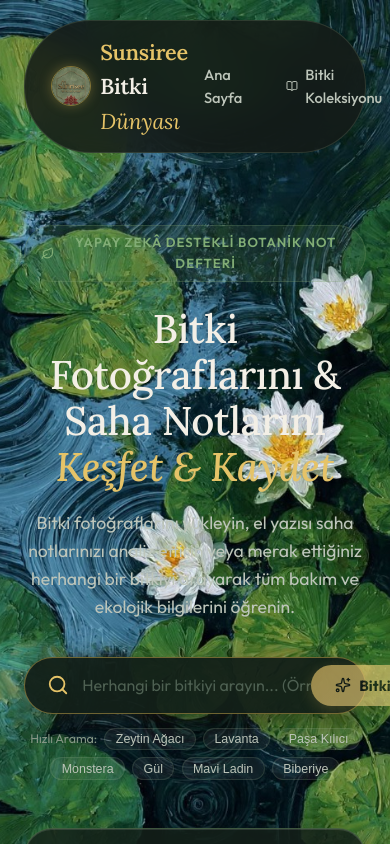
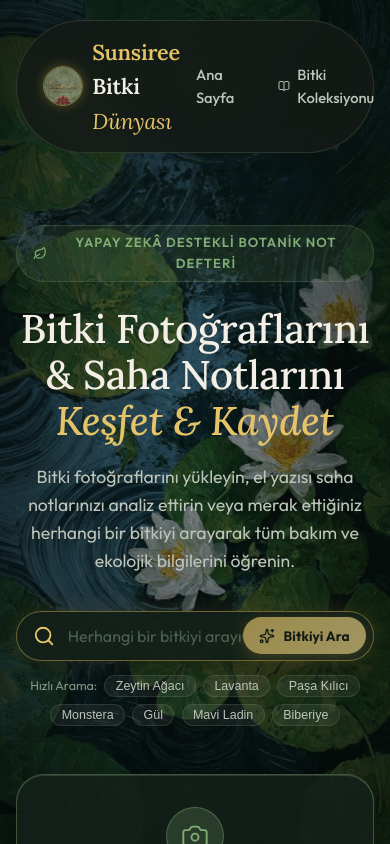
Before and after one commit to emine-dev-cev/botaanik-defteri, a Next.js app in the folder frontend/: page / in a window 390 px wide. Shown: the top 844 px of the page. Built offline with nearby package versions, Linux system fonts and the light colour scheme.

Commit message:
fix(mobile): telefon ekranı için sabit nilüfer arka planı, 100dvh desteği ve mobil arama çubuğu optimize edildi

```diff
--- a/frontend/src/app/globals.css
+++ b/frontend/src/app/globals.css
@@ -69,7 +69,7 @@ html {
 }
 
 body {
-  background: #0b130e url('/app-bg.jpg') center center / cover no-repeat fixed;
+  background-color: transparent !important;
   color: var(--text-primary);
   font-family: 'Outfit', sans-serif;
   -webkit-font-smoothing: antialiased;
@@ -79,16 +79,34 @@ body {
   position: relative;
 }
 
-body::before {
-  content: '';
+/* Sabit Arka Plan Görseli & Şeffaf Botanik Katmanı — Mobilde ve Masaüstünde Asla Zoom Yapmaz */
+.bg-image-fixed {
   position: fixed;
   top: 0;
   left: 0;
-  right: 0;
-  bottom: 0;
-  background: radial-gradient(ellipse at center, rgba(12, 20, 16, 0.75) 0%, rgba(6, 12, 9, 0.88) 100%);
+  width: 100vw;
+  height: 100vh;
+  height: 100dvh;
+  background-image: url('/lotus-bg.jpg');
+  background-size: cover;
+  background-position: center center;
+  background-repeat: no-repeat;
+  z-index: -2;
   pointer-events: none;
+  transform: translate3d(0, 0, 0);
+  -webkit-transform: translate3d(0, 0, 0);
+}
+
+.bg-image-overlay {
+  position: fixed;
+  top: 0;
+  left: 0;
+  width: 100vw;
+  height: 100vh;
+  height: 100dvh;
+  background: radial-gradient(ellipse at center, rgba(12, 20, 16, 0.40) 0%, rgba(6, 12, 9, 0.76) 100%);
   z-index: -1;
+  pointer-events: none;
 }
 
 a {
@@ -465,7 +483,26 @@ textarea::placeholder {
 @media (max-width: 768px) {
   .nav-links { display: none; }
   .mobile-nav { display: flex; }
-  body { padding-bottom: 80px; }
-  h1 { font-size: 2.2rem; }
-  h2 { font-size: 1.8rem; }
+  body { padding-bottom: 90px; }
+  .container { padding: 0 1rem; }
+  h1 { font-size: 2rem; }
+  h2 { font-size: 1.6rem; }
+
+  /* Mobilde nilüfer tablosu ekranın üstüne zarifçe odaklanır ve asla zoom bozulması yapmaz */
+  .bg-image-fixed {
+    background-position: center 25%;
+    background-size: cover;
+  }
+  .bg-image-overlay {
+    background: radial-gradient(ellipse at center, rgba(12, 20, 16, 0.44) 0%, rgba(6, 12, 9, 0.82) 100%);
+  }
+
+  /* Mobil Hızlı Arama Kutusu */
+  .hero-search-wrapper {
+    padding: 0.35rem 0.45rem 0.35rem 1rem !important;
+  }
+  .hero-search-btn {
+    padding: 0.6rem 1rem !important;
+    font-size: 0.85rem !important;
+  }
 }
--- a/frontend/src/app/layout.js
+++ b/frontend/src/app/layout.js
@@ -11,6 +11,10 @@ export default function RootLayout({ children }) {
   return (
     <html lang="tr">
       <body>
+        {/* Sabit Arka Plan Görseli & Şeffaf Botanik Karartma Katmanı (Mobilde Asla Zoom Yapmaz) */}
+        <div className="bg-image-fixed" />
+        <div className="bg-image-overlay" />
+
         <header className="container" style={{ paddingTop: '1.25rem' }}>
           <nav className="navbar animate-enter" style={{
             display: 'flex',
--- a/frontend/src/app/page.js
+++ b/frontend/src/app/page.js
@@ -42,7 +42,7 @@ export default function Home() {
         {/* ─── EVRENSEL HIZLI BİTKİ ARAMA ÇUBUĞU ─── */}
         <div style={{ maxWidth: '680px', margin: '0 auto 3rem' }}>
           <form onSubmit={handleSearch}>
-            <div style={{
+            <div className="hero-search-wrapper" style={{
               display: 'flex',
               alignItems: 'center',
               background: 'rgba(20, 32, 25, 0.95)',
@@ -55,7 +55,7 @@ export default function Home() {
               <Search size={22} style={{ color: 'var(--accent-gold)', flexShrink: 0, marginRight: '0.8rem' }} />
               <input
                 type="text"
-                placeholder="Herhangi bir bitkiyi arayın... (Örn: Zeytin, Lavanta, Monstera, Mavi Ladin)"
+                placeholder="Herhangi bir bitkiyi arayın... (Örn: Zeytin, Lavanta)"
                 value={searchQuery}
                 onChange={(e) => setSearchQuery(e.target.value)}
                 style={{
@@ -65,7 +65,8 @@ export default function Home() {
                   outline: 'none',
                   color: '#ffffff',
                   fontSize: '1rem',
-                  fontFamily: "'Outfit', sans-serif"
+                  fontFamily: "'Outfit', sans-serif",
+                  minWidth: '120px'
                 }}
               />
               {searchQuery && (
@@ -90,7 +91,7 @@ export default function Home() {
               <button
                 type="submit"
                 disabled={!searchQuery.trim()}
-                className="btn btn-primary"
+                className="btn btn-primary hero-search-btn"
                 style={{
                   padding: '0.7rem 1.5rem',
                   fontSize: '0.92rem',
```
Also changed, not shown: frontend/src/app/plant-select/page.js (+5 -4 lines).
